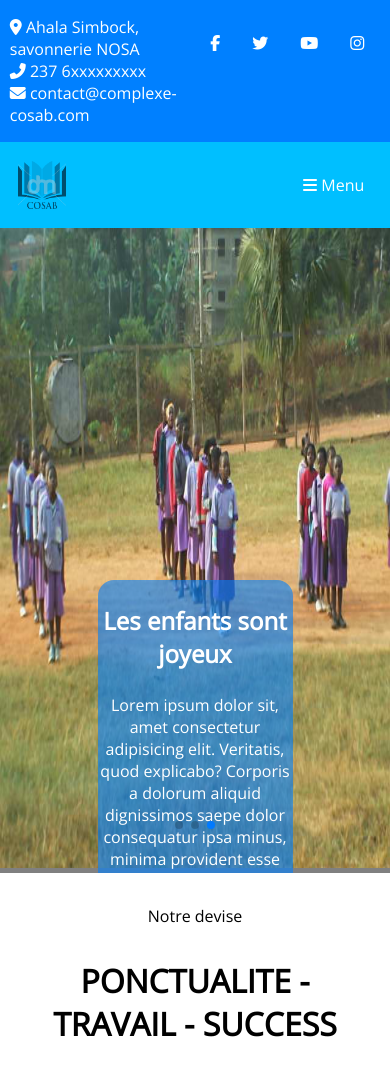
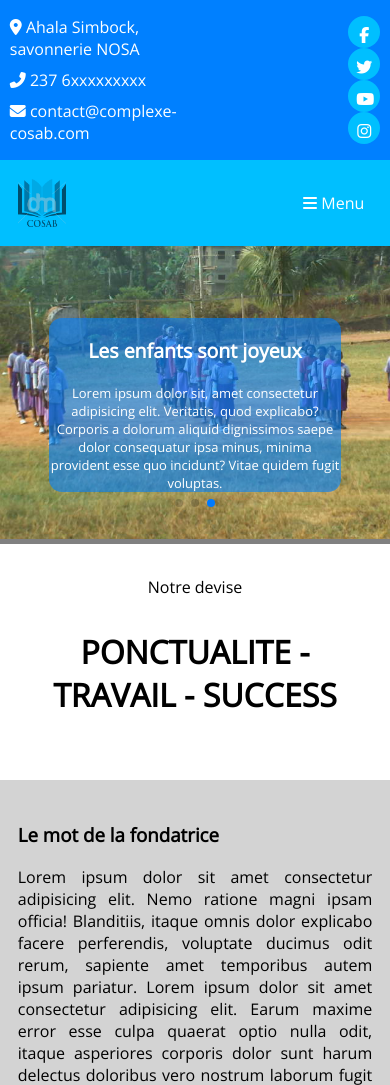
Before and after one commit to binel01/cosab, a website: page index.html in a window 390 px wide. Shown: the top 1085 px of the page. Drawn offline with nearby package versions, Linux system fonts and the light colour scheme.

Commit message:
updated responsive for tablets and mobile devices

```diff
--- a/sass/components/_base.scss
+++ b/sass/components/_base.scss
@@ -4,7 +4,6 @@
     padding: 0;
 }
 
-
 h1, h2, h3 {
     padding: 1em 0em;
 }
--- a/sass/components/_cards.scss
+++ b/sass/components/_cards.scss
@@ -8,9 +8,6 @@
 
     &__text {
         text-align: justify;
-    }
-
-    &__image {
     }
 
     &:hover {
@@ -26,6 +23,10 @@
         text-align: center;
         padding: 1em;
     }
+
+    @include small-screens {
+        width: 75%;
+    }
 }
 
 .chiffre {
@@ -33,10 +34,12 @@
     flex-direction: column;
     align-items: center;
     justify-content: center;
+    padding: 1em;
+    border-radius: 1em;
 
     &__number {
         font-size: 3em;
-        padding-bottom: 0em;
+        padding: 0em;
     }
 
     &__text {
@@ -44,11 +47,22 @@
         margin: 0;
     }
 
+    &:hover {
+        color: white;
+        background-color: $color-primary;
+        box-shadow: 0 4px 8px 0 rgba(0, 0, 0, 0.2), 0 6px 20px 0 rgba(0, 0, 0, 0.19);
+    }
+
     @include medium-screens {
         &__number {
             font-size: 2em;
             padding: 0em;
         }
+    }
+
+    @include small-screens {
+        margin: 1em;
+        padding: 0.5em;
     }
 }
 
@@ -60,20 +74,20 @@
     align-items: center;
     background-color: lightgray;
     border-radius: 1em;
-    padding: 0em 0.5em 1em 0.5em;
     margin: 2em 0em;
+    width: 100%;
 
     &__photo {
         img {
             margin-top: -2em;
-            height: 5em;
-            width: 5em;
+            height: 6em;
+            width: 6em;
             border-radius: 50%;
         }
     }
 
     &__text {
-        padding: 0em 4em;
+        padding: 1em 4em;
 
         h3 {
             text-align: center;
@@ -88,6 +102,7 @@
 .partenaire {
     height: 6em;
     width: 6em;
+    margin: 1em;
 
     img {
         height: 6em;
--- a/sass/components/_slider.scss
+++ b/sass/components/_slider.scss
@@ -8,6 +8,12 @@
 
     .main-swiper-container {
         overflow: hidden;
+        position: relative;
+
+        .swiper-pagination {
+            position: absolute;
+            bottom: 2em;
+        }
     }
 
     .slide {
@@ -21,7 +27,7 @@
 
         &__text {
             position: absolute;
-            top: 22rem;
+            bottom: 5em;
             left: 25%;
             width: 50%;
             color: white;
@@ -30,7 +36,46 @@
         }
     }
 
+    @include medium-screens {
+        .main-swiper-container {
+            overflow: hidden;
+        }
 
+        .slide {
+            &__image {
+                width: 100%;
+                height: auto;
+            }
+
+            &__text {
+                font-size: small;
+                left: 12.5%;
+                width: 75%;
+                color: white;
+                background-color: rgba($color: $color-secondary, $alpha: .6);
+                border-radius: 1em;
+            }
+        }
+
+    }
+
+    @include small-screens {
+        .slide {
+            &__image {
+                width: 100%;
+                height: auto;
+            }
+
+            &__text {
+                font-size: small;
+                bottom: 4em;
+                color: white;
+                background-color: rgba($color: $color-secondary, $alpha: .6);
+                border-radius: 1em;
+            }
+        }
+
+    }
 }
 
 .main-swiper-container {
--- a/sass/layout/_footer.scss
+++ b/sass/layout/_footer.scss
@@ -52,6 +52,24 @@
             width: 45%;
         }
     }
+
+    @include small-screens {
+        @include wide-content($padding: 1em 0em, $text-align: default);
+
+        &__elements {
+            display: flex;
+            flex-direction: column;
+        }
+
+        &__adresse {
+            width: 100%;
+        }
+
+        &__formulaire {
+            width: 100%;
+            margin-top: 2em;
+        }
+    }
 }
 
 .copyright-container {
--- a/sass/layout/_header.scss
+++ b/sass/layout/_header.scss
@@ -27,7 +27,7 @@
         }
 
         a:hover {
-            background-color: $color-primary;;
+            background-color: $color-primary;
         }
     }
 
@@ -38,6 +38,29 @@
             display: flex;
             flex-direction: column;
             text-align: left;
+        }
+    }
+
+    @include small-screens {
+        @include wide-content(1em 0em);
+
+        &__references {
+            display: flex;
+            flex-direction: column;
+            text-align: left;
+        }
+
+        &__icons {
+            display: flex;
+            flex-direction: column;
+
+            a {
+                padding: 0.5em;
+                height: 1em;
+                width: 1em;
+                border-radius: 50%;
+                background-color: $color-tertiary;
+            }
         }
     }
 }
--- a/sass/pages/_index.scss
+++ b/sass/pages/_index.scss
@@ -23,12 +23,29 @@
 
         img {
             width: 25em;
+            border-radius: 0.5em;
         }
     }
 
 
     @include medium-screens {
         @include wide-content($padding: 1em 0em);
+
+        &__image {
+            img {
+                width: 10em;
+            }
+        }
+    }
+
+    @include small-screens {
+        display: flex;
+        flex-direction: column;
+
+        &__text {
+            padding: 0.5em;
+            text-align: justify;
+        }
 
         &__image {
             img {
@@ -57,6 +74,18 @@
         }
 
     }
+
+    @include small-screens {
+        @include wide-content($padding: 1em 0em);
+        display: flex;
+        flex-direction: column;
+
+        .atouts-list {
+            display: flex;
+            flex-direction: column;
+            align-items: center;
+        }
+    }
 }
 
 .chiffres-container {
@@ -75,6 +104,16 @@
 
     @include medium-screens {
         @include wide-content($padding: 1em 0em);
+    }
+
+    @include small-screens {
+        @include wide-content(1em 0em);
+
+        &__list {
+            display: flex;
+            flex-direction: column;
+            align-items: center;
+        }
     }
 }
 
@@ -104,4 +143,14 @@
     @include medium-screens {
         @include wide-content($padding: 1em 0em);
     }
+
+    @include small-screens {
+        @include wide-content($padding: 1em 0em);
+
+        &__list {
+            display: flex;
+            flex-direction: column;
+            align-items: center;
+        }
+    }
 }
```
Also changed, not shown: assets/css/styles.css, 1 other file.
